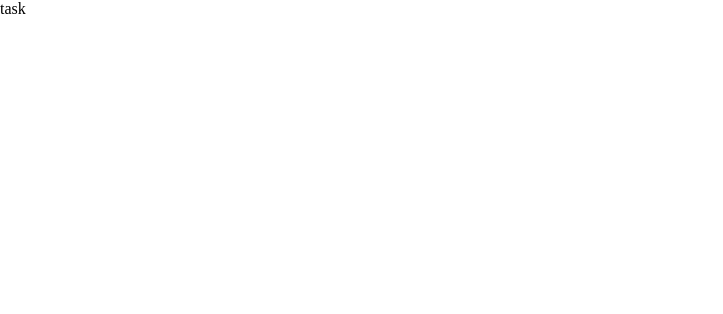
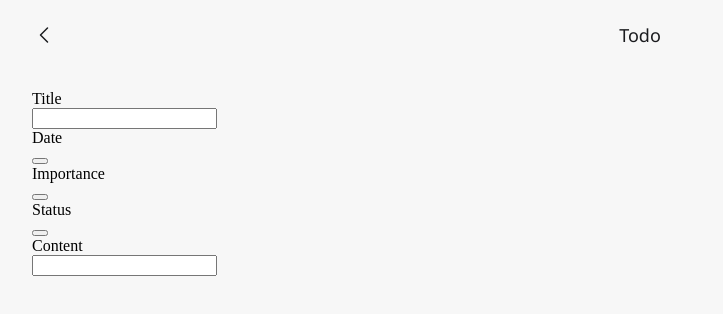
Before and after one commit to sw0610/Save-The-Day, a Vue app in the folder Frontend/todo-list/: page /detail in a window 1280 px wide. Shown: the top 314 px of the page, without its empty margins (0-723 px from the left). Built offline with nearby package versions, Linux system fonts and the light colour scheme.

Commit message:
feat: task detail 제작 중

```diff
--- /dev/null
+++ b/Frontend/todo-list/src/components/Task/TaskDetailHeader.vue
@@ -0,0 +1,70 @@
+<template>
+
+    <div class="header" id="header">
+        <div id="titleBar">
+            <img id="menu" src="../../assets/icon/left_icon.svg">
+            <div id="title">Todo</div>
+
+        </div>
+    </div>
+</template>
+<script>
+
+
+</script>
+<style scoped>
+    .header{
+        background-color: #F7F7F7;
+        /* padding-left: 32px;
+        padding-right: 32px; */
+        display: grid;
+        justify-items: center;
+        align-items: center;
+
+    }
+
+    #header{
+        height: 70px;
+    }
+
+
+    /* #menu{ */
+        /* position: absolute;
+        padding-top: 30px; */
+        /* padding-top: 30; */
+        /* justify-self: start;
+
+
+    } */
+    /* #title {
+    text-align: center;
+    font-size: 18px;
+    font-family: 'Noto Sans', sans-serif;
+    font-weight: 400;
+    color: #FFFFFF;
+    } */
+
+    #titleBar {
+    display: flex;
+    justify-content: space-between;
+    align-items: center;
+
+}
+
+#menu {
+    position: absolute;
+    left: 32px;
+}
+
+#title {
+    position: absolute;
+    left: 50%;
+    transform: translate(-50%);
+    font-size: 18px;
+    font-family: 'Noto Sans', sans-serif;
+    font-weight: 400;
+    color: #1B1C1F;
+}
+
+
+</style>
--- a/Frontend/todo-list/src/components/Task/TaskForm.vue
+++ b/Frontend/todo-list/src/components/Task/TaskForm.vue
@@ -1,7 +1,33 @@
 <template>
-<div>task</div>
+    <div id="form">
+        <div id="title">
+            <div>Title</div>
+            <input>
+        </div>
+        <div id="date">
+            <div>Date</div>
+            <button></button>
+        </div>
+        <div id="importance">
+            <div>Importance</div>
+            <button></button>
+        </div>
+        <div id="status">
+            <div>Status</div>
+            <button></button>
+        </div>
+        <div id="content">
+            <div>Content</div>
+            <input>
+        </div>
+    </div>
 </template>
 <script>
 </script>
 <style>
+    #form{
+        background-color: #F7F7F7;
+        height: calc(100vh - 70px);
+        padding: 20px 32px;
+    }
 </style>
--- a/Frontend/todo-list/src/router/index.js
+++ b/Frontend/todo-list/src/router/index.js
@@ -2,7 +2,7 @@
 import { createRouter, createWebHistory } from 'vue-router'
 
 import TaskApp from '../views/TaskApp'
-import TaskDetail from '../views/TaskDetail'
+import TaskDetail from '../views/TaskDetailApp'
 
 const routes = [
     {
--- a/Frontend/todo-list/src/views/TaskDetail.vue
+++ /dev/null
@@ -1,15 +0,0 @@
-<template>
-    <Task-Form></Task-Form>
-</template>
-<script>
-import TaskForm from '../components/Task/TaskForm.vue'
-
-
-export default {
-    components: {
-        'Task-Form': TaskForm
-    },
-}
-</script>
-<style>
-</style>
--- /dev/null
+++ b/Frontend/todo-list/src/views/TaskDetailApp.vue
@@ -0,0 +1,19 @@
+<template>
+        <TaskDetail-Header></TaskDetail-Header>
+        <Task-Form></Task-Form>
+</template>
+<script>
+import TaskDetailHeader from '../components/Task/TaskDetailHeader.vue'
+import TaskForm from '../components/Task/TaskForm.vue'
+
+
+export default {
+    components: {
+        'TaskDetail-Header': TaskDetailHeader,
+        'Task-Form':TaskForm
+    },
+}
+</script>
+<style>
+
+</style>
```
Also changed, not shown: Frontend/todo-list/src/assets/icon/left_icon.svg (added).
